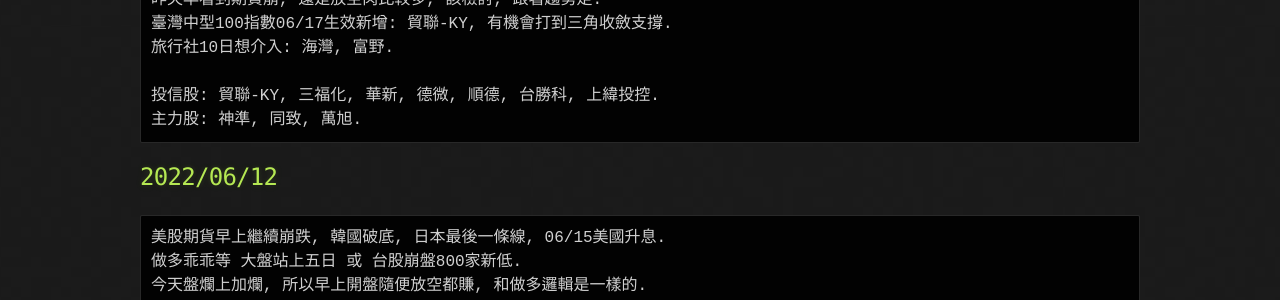
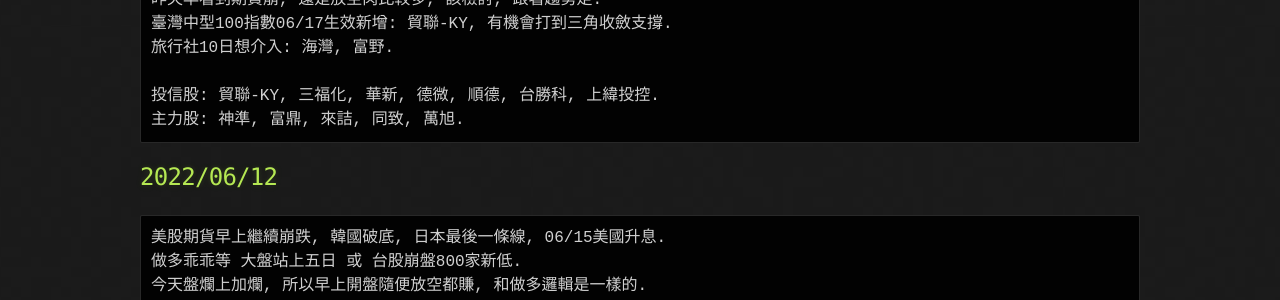
Before and after one commit to lepg5487/Stock_God, a Jekyll site: the page built from index.md, in a window 1280 px wide and 900 px high. Shown: the part 506-806 px from the top of the window. Built offline with Jekyll 4.4.1, drawn with Linux system fonts in a browser that asks for light colours; our own code applies the rules of GitHub Pages for plain Markdown files; some of the changed text lies outside the part shown.

Commit message:
Update index.md

````diff
--- a/index.md
+++ b/index.md
@@ -18,7 +18,7 @@
 旅行社10日想介入: 海灣, 富野.
 
 投信股: 貿聯-KY, 三福化, 華新, 德微, 順德, 台勝科, 上緯投控.
-主力股: 神準, 同致, 萬旭.
+主力股: 神準, 富鼎, 來詰, 同致, 萬旭.
 ```
 
 ## 2022/06/12
````
